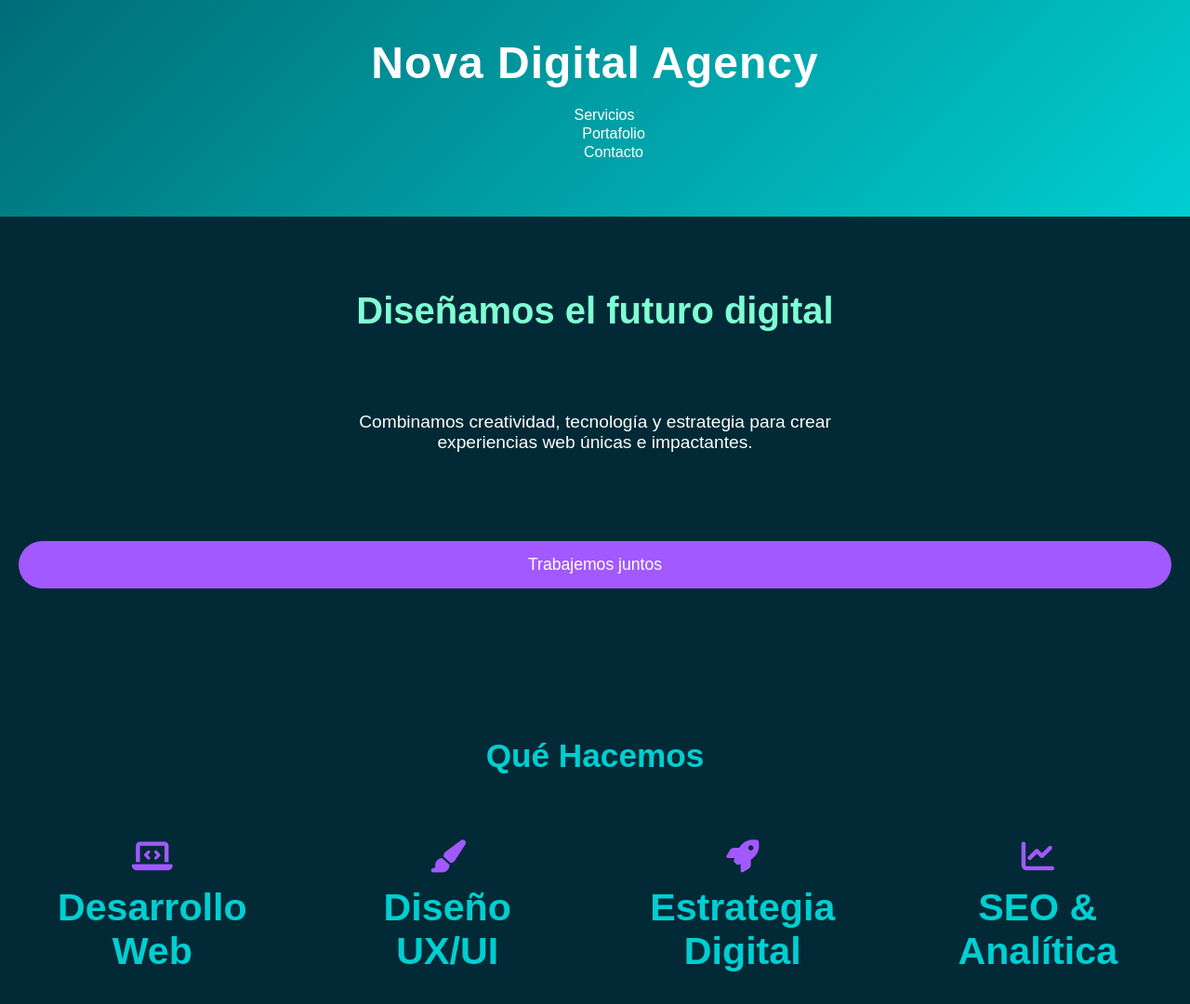
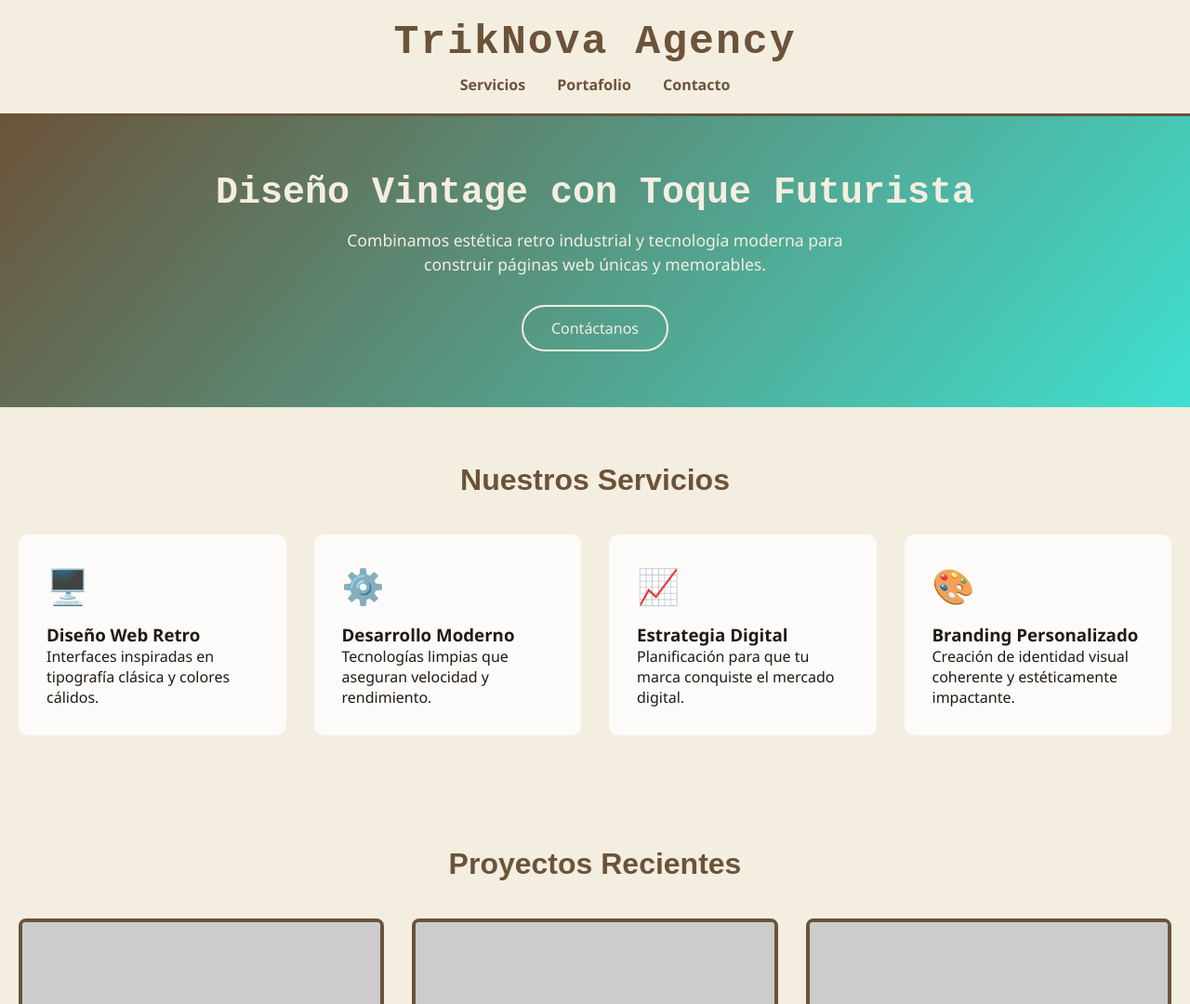
Before and after one commit to strugurelu/STRGR-WEB-AGENCY, a plain HTML site: page index.html in a window 1280 px wide. Shown: the top 1080 px of the page at 93% size. Drawn offline with Linux system fonts and the light colour scheme; placeholder pictures from the web are drawn by us.

Commit message:
Update index.html

```diff
--- a/index.html
+++ b/index.html
@@ -1,55 +1,53 @@
 <!DOCTYPE html>
-<html lang="en">
+<html lang="it">
 <head>
   <meta charset="UTF-8" />
-  <meta name="viewport" content="width=device-width, initial-scale=1.0"/>
-  <title>Nova Digital Agency</title>
+  <title>TrikNova Web Agency</title>
+  <meta name="viewport" content="width=device-width,initial-scale=1" />
   <style>
-    /* Paleta: Oceanic Serenity con acentos futuristas */
+    /* Paleta vintage‑futurista */
     :root {
-      --deep-sea: #006D77;
-      --ocean-wave: #00CED1;
-      --aqua-calm: #7FFFD4;
-      --text-light: #FFFFFF;
-      --bg-dark: #012A36;
-      --accent: #A259FF;
+      --cream: #f4eee0;
+      --sepia: #6b533a;
+      --turquoise-fut: #40e0d0;
+      --text: #1f1b18;
+      --accent: #d64161;
     }
-    *{margin:0;padding:0;box-sizing:border-box;font-family:sans-serif;}
-    body{background-color:var(--bg-dark);color:var(--text-light);overflow-x:hidden;}
-    header{padding:40px;text-align:center;background: linear-gradient(135deg,var(--deep-sea),var(--ocean-wave));}
-    header h1{font-size:3rem;color:var(--text-light);letter-spacing:1px;}
-    nav{margin-top:20px;}
-    nav a{color:var(--text-light);margin:0 20px;text-decoration:none;font-weight:500;position:relative;}
-    nav a::after{content:"";display:block;height:2px;width:0;background:var(--accent);transition:width .3s;}
-    nav a:hover::after{width:100%;}
-    section{padding:80px 20px;text-align:center;}
-    .hero{min-height:60vh;display:flex;flex-direction:column;justify-content:center;animation:heroFade 2s ease-in-out;}
-    .hero h2{font-size:2.5rem;color:var(--aqua-calm);margin-bottom:20px;animation:float 6s infinite;}
-    .hero p{font-size:1.2rem;color:var(--text-light);max-width:600px;margin:auto;}
-    .btn{display:inline-block;margin-top:30px;padding:15px 40px;background:var(--accent);color:#fff;text-decoration:none;font-size:1.1rem;border-radius:50px;transition:transform .3s;}
-    .btn:hover{transform:scale(1.05);}
-    .services,h2{font-size:2.2rem;color:var(--ocean-wave);margin-bottom:40px;}
-    .grid{display:grid;grid-template-columns:repeat(auto-fit,minmax(220px,1fr));gap:30px;}
-    .card{background:radial-gradient(circle at top,left, var(--aqua-calm), var(--deep-sea));padding:30px;border-radius:15px;transition:transform .3s;display:flex;flex-direction:column;align-items:center;}
-    .card:hover{transform:translateY(-10px);}
-    .card i{font-size:2.2rem;color:var(--accent);margin-bottom:15px;}
-    .portfolio{background:var(--deep-sea);}
-    .portfolio img{width:100%;height:auto;border-radius:10px;border:4px solid var(--accent);transition:transform .3s;}
+    *{box-sizing:border-box;margin:0;padding:0;}
+    body{font-family:'Segoe UI',sans-serif;color:var(--text);background:var(--cream);}
+    header{padding:20px;text-align:center;border-bottom:3px solid var(--sepia);}
+    header h1{font-size:2.8rem;color:var(--sepia);letter-spacing:2px;font-family: 'Courier New', monospace;}
+    nav{margin-top:10px;}
+    nav a{margin:0 15px;color:var(--sepia);text-decoration:none;font-weight:bold;transition:color .3s;}
+    nav a:hover{color:var(--accent);}
+    .hero{padding:60px 20px;text-align:center;background:linear-gradient(130deg, var(--sepia), var(--turquoise-fut));color:var(--cream);}
+    .hero h2{font-size:2.5rem; font-family: 'Courier New', monospace; margin-bottom:15px;}
+    .hero p{max-width:600px;margin:auto;font-size:1.1rem;line-height:1.5;}
+    .btn{display:inline-block;margin-top:30px;padding:12px 30px;border:2px solid var(--cream);color:var(--cream);text-decoration:none;font-size:1rem;border-radius:25px;transition:background .3s,color .3s;}
+    .btn:hover{background:var(--cream);color:var(--turquoise-fut);}
+    section{padding:60px 20px;}
+    h2.section-title{font-size:2rem;color:var(--sepia);margin-bottom:40px;text-align:center;font-family: sans-serif;}
+    .grid{display:grid;grid-template-columns:repeat(auto-fit,minmax(240px,1fr));gap:30px;}
+    .card{background:rgba(255,255,255,0.8);padding:30px;border-radius:10px;transition:transform .3s;}
+    .card:hover{transform:translateY(-8px);}
+    .card-icon{font-size:2.3rem;color:var(--turquoise-fut);margin-bottom:15px;}
+    .portfolio{background:var(--cream);}
+    .portfolio img{width:100%;border:4px solid var(--sepia);border-radius:8px;transition:transform .3s;}
     .portfolio img:hover{transform:scale(1.05);}
     .contact form{max-width:500px;margin:auto;display:flex;flex-direction:column;gap:15px;}
-    input,textarea{padding:12px;border:none;border-radius:5px;background:#013d4a;color:var(--text-light);}
-    button{padding:15px;background:var(--accent);color:#fff;border:none;border-radius:30px;font-size:1rem;cursor:pointer;transition:background .3s;}
-    button:hover{background:var(--aqua-calm);}
-    footer{padding:30px;background:var(--deep-sea);color:#bbb;font-size:0.9rem;margin-top:60px;}
-    @keyframes heroFade {0%{opacity:0}100%{opacity:1}}
-    @keyframes float {0%,100%{transform:translateY(0)}50%{transform:translateY(-10px)}}
-    @media(max-width:768px){header h1{font-size:2.2rem}.hero h2{font-size:2rem}}
+    input,textarea{padding:12px;border:1px solid var(--sepia);border-radius:4px;background:#fff;color:var(--text);}
+    button{padding:14px;background:var(--accent);color:#fff;border:none;border-radius:4px;cursor:pointer;transition:background .3s;}
+    button:hover{background:var(--sepia);}
+    footer{padding:30px;text-align:center;background:var(--sepia);color:var(--cream);font-size:0.9rem;}
+    @media(max-width:768px){
+      header h1{font-size:2.2rem}
+      .hero h2{font-size:2rem}
+    }
   </style>
 </head>
 <body>
-
   <header>
-  <h1>Nova Digital Agency</h1>
+    <h1>TrikNova Agency</h1>
     <nav>
       <a href="#services">Servicios</a>
       <a href="#portfolio">Portafolio</a>
@@ -58,33 +56,49 @@
   </header>
 
   <section class="hero">
-  <h2>Diseñamos el futuro digital</h2>
-  <p>Combinamos creatividad, tecnología y estrategia para crear experiencias web únicas e impactantes.</p>
-  <a href="#contact" class="btn">Trabajemos juntos</a>
+    <h2>Diseño Vintage con Toque Futurista</h2>
+    <p>Combinamos estética retro industrial y tecnología moderna para construir páginas web únicas y memorables.</p>
+    <a href="#contact" class="btn">Contáctanos</a>
   </section>
 
-<section class="services" id="services">
-  <h2>Qué Hacemos</h2>
+  <section id="services">
+    <h2 class="section-title">Nuestros Servicios</h2>
     <div class="grid">
-    <div class="card"><i class="fas fa-laptop-code"></i><h3>Desarrollo Web</h3></div>
-    <div class="card"><i class="fas fa-paint-brush"></i><h3>Diseño UX/UI</h3></div>
-    <div class="card"><i class="fas fa-rocket"></i><h3>Estrategia Digital</h3></div>
-    <div class="card"><i class="fas fa-chart-line"></i><h3>SEO & Analítica</h3></div>
+      <div class="card">
+        <div class="card-icon">🖥️</div>
+        <h3>Diseño Web Retro</h3>
+        <p>Interfaces inspiradas en tipografía clásica y colores cálidos.</p>
+      </div>
+      <div class="card">
+        <div class="card-icon">⚙️</div>
+        <h3>Desarrollo Moderno</h3>
+        <p>Tecnologías limpias que aseguran velocidad y rendimiento.</p>
+      </div>
+      <div class="card">
+        <div class="card-icon">📈</div>
+        <h3>Estrategia Digital</h3>
+        <p>Planificación para que tu marca conquiste el mercado digital.</p>
+      </div>
+      <div class="card">
+        <div class="card-icon">🎨</div>
+        <h3>Branding Personalizado</h3>
+        <p>Creación de identidad visual coherente y estéticamente impactante.</p>
+      </div>
     </div>
   </section>
 
-<section class="portfolio" id="portfolio">
-  <h2>Proyectos</h2>
+  <section id="portfolio" class="portfolio">
+    <h2 class="section-title">Proyectos Recientes</h2>
     <div class="grid">
-    <img src="https://via.placeholder.com/400x300" alt="Proyecto 1">
-    <img src="https://via.placeholder.com/400x300" alt="Proyecto 2">
-    <img src="https://via.placeholder.com/400x300" alt="Proyecto 3">
+      <img src="https://via.placeholder.com/400x300" alt="Proyecto A">
+      <img src="https://via.placeholder.com/400x300" alt="Proyecto B">
+      <img src="https://via.placeholder.com/400x300" alt="Proyecto C">
     </div>
   </section>
 
-<section class="contact" id="contact">
-  <h2>Contáctanos</h2>
-  <form>
+  <section id="contact" class="contact">
+    <h2 class="section-title">Contáctanos</h2>
+    <form action="#" method="POST">
       <input type="text" placeholder="Nombre completo" required>
       <input type="email" placeholder="Correo electrónico" required>
       <textarea rows="5" placeholder="Cuéntanos tu proyecto" required></textarea>
@@ -93,21 +107,7 @@
   </section>
 
   <footer>
-  © 2025 Nova Digital Agency. Todos los derechos reservados.
+    © 2025 TrikNova Agency – Estilo vintage y visión futurista.
   </footer>
-
-<!-- Scripts -->
-<script src="https://kit.fontawesome.com/a076d05399.js" crossorigin="anonymous"></script>
-
-<script>
-  // Desplazamiento suave navegación
-  document.querySelectorAll('nav a').forEach(link => {
-    link.addEventListener('click', e => {
-      e.preventDefault();
-      document.querySelector(link.getAttribute('href')).scrollIntoView({behavior: 'smooth'});
-    });
-  });
-</script>
-
 </body>
 </html>
```
Lines whose indentation alone changed are shown as unchanged.
